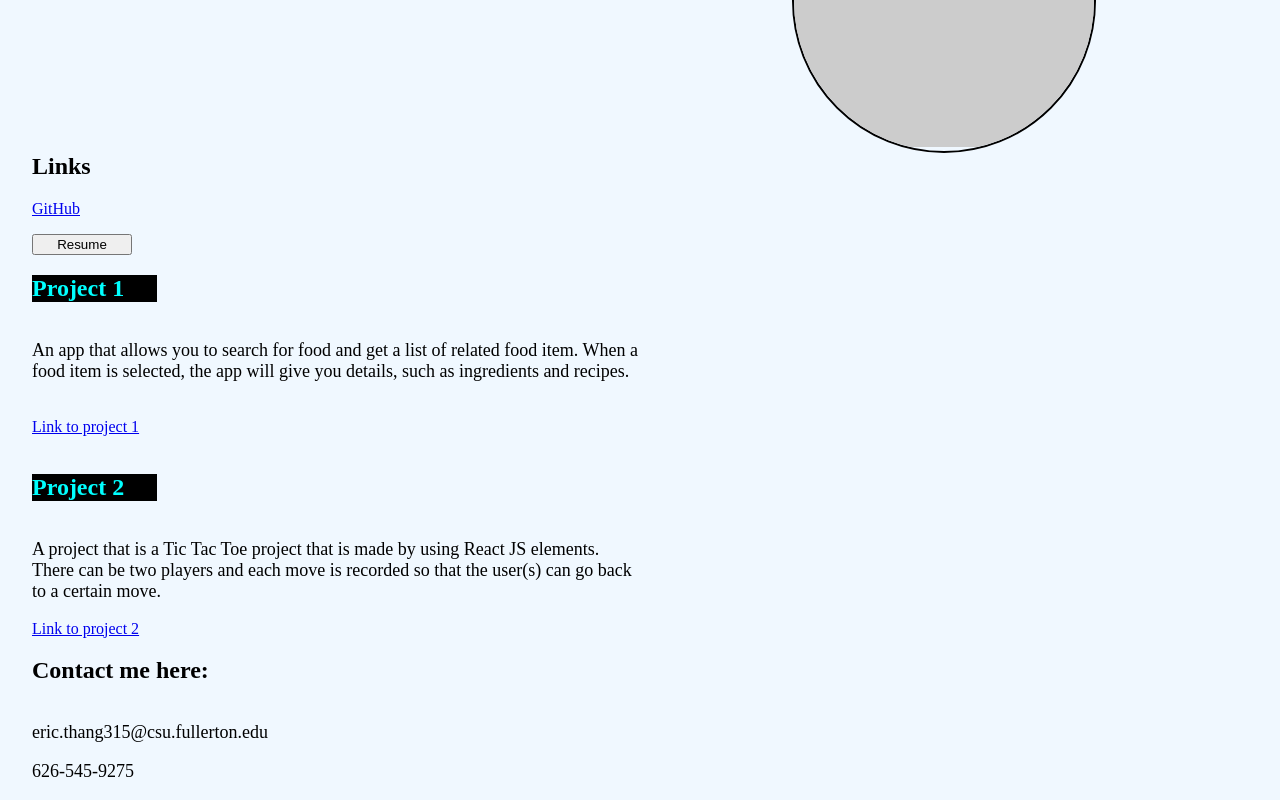
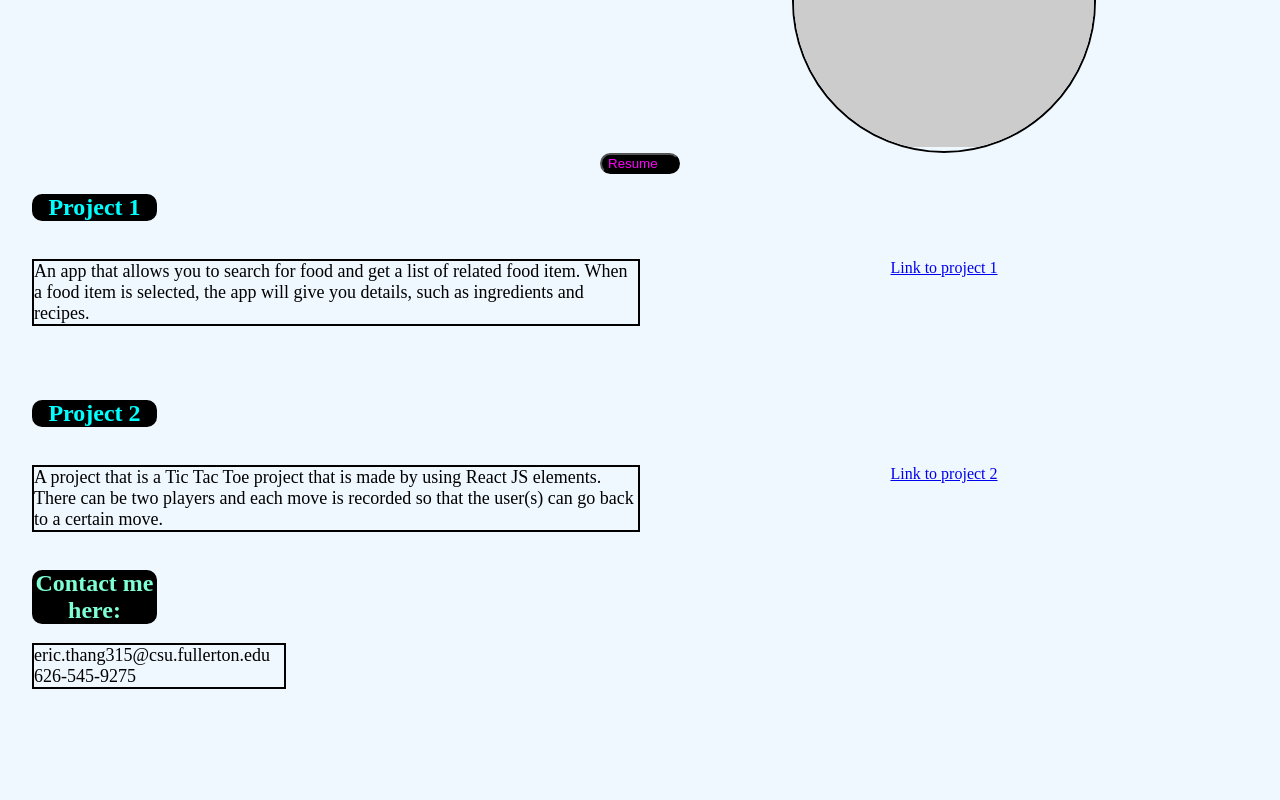
Before and after one commit to EricThang/Portfolio, a React (Vite) app: page / in a window 1280 px wide. Shown: the part 287-1087 px from the top of the page. After the commit the page ends 976 px from the top, so only its background shows below. Built offline with nearby package versions, Linux system fonts and the light colour scheme.

Commit message:
added more css, separated resume into its own jsx

```diff
--- a/src/App.css
+++ b/src/App.css
@@ -20,6 +20,17 @@ h1 {
   color: aqua;
   background-color: black;
   width: 125px;
+  border-radius: 10px;
+  text-align: center;
+}
+
+h2 {
+  color: aquamarine;
+  background-color: black;
+
+  width: 125px;
+  border-radius: 10px;
+  text-align: center;
 }
 
 .left-col:after {
@@ -32,7 +43,7 @@ h1 {
 
 p {
   font-size: 18px;
-
+  border: 2px solid black;
 }
 
 .outer-container {
@@ -45,6 +56,7 @@ p {
 
 .container {
   font-family: 'Times New Roman', Times, serif;
+
 }
 
 .col {
@@ -52,19 +64,13 @@ p {
   width: 50%;
 }
 
-.imgContainer {
-  border-radius: 9999px;
-  overflow: hidden;
-  width: 300px;
-  border: 2px solid black;
-  margin: 0 auto;
+.contact {
+  margin: 0;
+
+  width: 250px;
 }
 
-
-.button-stack {
-  display: flex;
-  flex-direction: column;
-  gap: 1em;
-  width: 100px;
-
+a {
+  text-align: center;
+  display: block;
 }
--- a/src/App.jsx
+++ b/src/App.jsx
@@ -1,36 +1,25 @@
-import { useState } from 'react'
+
 import reactLogo from './assets/react.svg'
 import viteLogo from '/vite.svg'
 import './App.css'
 import Image from './components/Image';
-import Description from './components/Description';
+import Resume from './components/Resume';
 
 function App() {
-  const [open, setOpen] = useState(false);
 
   return (
     <>
       <div className='outer-container'>
         <div className='container'>
           <article>
+            {/* col has 50% width so there are two columns of information */}
+            <div className='grid'>
 
-            <div className='grid'>
-              <dialog open={open}>
-                <article>
-                  <form method='dialog'>
-                    <button label='Close' rel='prev' onClick={() => setOpen(false)}>Close</button>
-                    <div>
-                      <iframe src="/files/Eric_Thang.pdf" frameborder="0"
-                        width={"1000px"} height={"900px"} />
-                    </div>
-                  </form>
-                </article >
-
-              </dialog >
               <div className='left-col'>
 
                 <div className='col'>
                   <h1 className='name'>Eric Thang</h1>
+                  <a href="https://github.com/EricThang" target='_blank'>GitHub</a>
                   <div className='description'><p>Hello, I'm Eric. I am currently a student at California State University Fullerton. I am also majoring in computer science.</p></div>
                 </div>
                 <div className='col'><Image />
@@ -39,21 +28,18 @@ function App() {
 
 
                 <div>
-                  <h2>Links</h2>
-                  <div className='button-stack'>
-                    <a href="https://github.com/EricThang" target='_blank'>GitHub</a>
-                    <button onClick={() => setOpen(true)}>Resume</button>
 
-                  </div>
+                  <Resume />
                 </div>
                 <div className='left-col'>
                   <h1>Project 1</h1>
                   <div className='col'>
                     <div><p>An app that allows you to search for food and get a list of related food item. When a food item is selected, the app will give you details, such as ingredients and recipes.</p></div>
                     <br />
+                  </div>
+                  <div className='col'>    <br />
                     <a href="https://github.com/EricThang/ReactFoodApp" target='_blank' >Link to project 1</a>
                   </div>
-                  <div className='col'></div>
 
                 </div>
                 <br />
@@ -64,9 +50,10 @@ function App() {
                     <div><p>
                       A project that is a Tic Tac Toe project that is made by using React JS elements. There can be two players and each move is recorded so that the user(s) can go back to a certain move.
                     </p></div>
+                  </div>
+                  <div className='col'><br />
                     <a href="https://github.com/EricThang/TicTacToe" target='_blank' >Link to project 2</a>
                   </div>
-                  <div className='col'></div>
 
                 </div>
 
@@ -78,12 +65,13 @@ function App() {
             </div>
           </article>
         </div>
-
+        {/* contact information at bottom */}
         <footer>
           <h2>Contact me here:</h2>
           <div className='col'>
-            <p>eric.thang315@csu.fullerton.edu</p>
-            <p>626-545-9275</p>
+            <p className='contact'>eric.thang315@csu.fullerton.edu
+              <br />
+              626-545-9275</p>
           </div>
         </footer>
 
--- a/src/components/Description.jsx
+++ /dev/null
@@ -1,10 +0,0 @@
-export default function Description(test) {
-
-    return (<>
-
-        <div>Lorem ipsum dolor sit amet consectetur adipisicing elit. Facere, hic?</div>
-
-
-
-    </>)
-}
--- a/src/components/Image.jsx
+++ b/src/components/Image.jsx
@@ -1,8 +1,8 @@
-import './image.module.css'
+import styles from './image.module.css'
 
 export default function Image() {
     return (<>
-        <div className='imgContainer'>    <img src="https://placehold.co/400" alt="" />    </div>
+        <div className={styles.imgContainer}>    <img src="https://placehold.co/400" alt="" />    </div>
 
 
     </>)
--- /dev/null
+++ b/src/components/Resume.jsx
@@ -0,0 +1,29 @@
+import { useState } from 'react'
+import styles from './resume.module.css'
+export default function Resume() {
+    const [open, setOpen] = useState(false);
+
+    return (<>
+        <div>
+            {/* pdf viewer */}
+            <dialog open={open}>
+                <article>
+                    <form method='dialog'>
+                        {/* close button for pdf viewer */}
+                        <button label='Close' rel='prev' onClick={() => setOpen(false)}>Close</button>
+                        <div>
+                            <iframe src="/files/Eric_Thang.pdf" frameborder="0"
+                                width={"1000px"} height={"900px"} />
+                        </div>
+                    </form>
+                </article >
+
+            </dialog >
+
+
+            <button className={styles.btn} onClick={() => setOpen(true)}>Resume</button>
+
+        </div>
+
+    </>)
+}
--- a/src/components/image.module.css
+++ b/src/components/image.module.css
@@ -0,0 +1,7 @@
+.imgContainer {
+    border-radius: 9999px;
+    overflow: hidden;
+    width: 300px;
+    border: 2px solid black;
+    margin: 0 auto;
+}
--- /dev/null
+++ b/src/components/resume.module.css
@@ -0,0 +1,11 @@
+.btn {
+    display: flex;
+    flex-direction: column;
+    gap: 1em;
+    width: 80px;
+    margin: 0 auto;
+    background-color: black;
+    color: magenta;
+    border-radius: 20px;
+
+}
```
